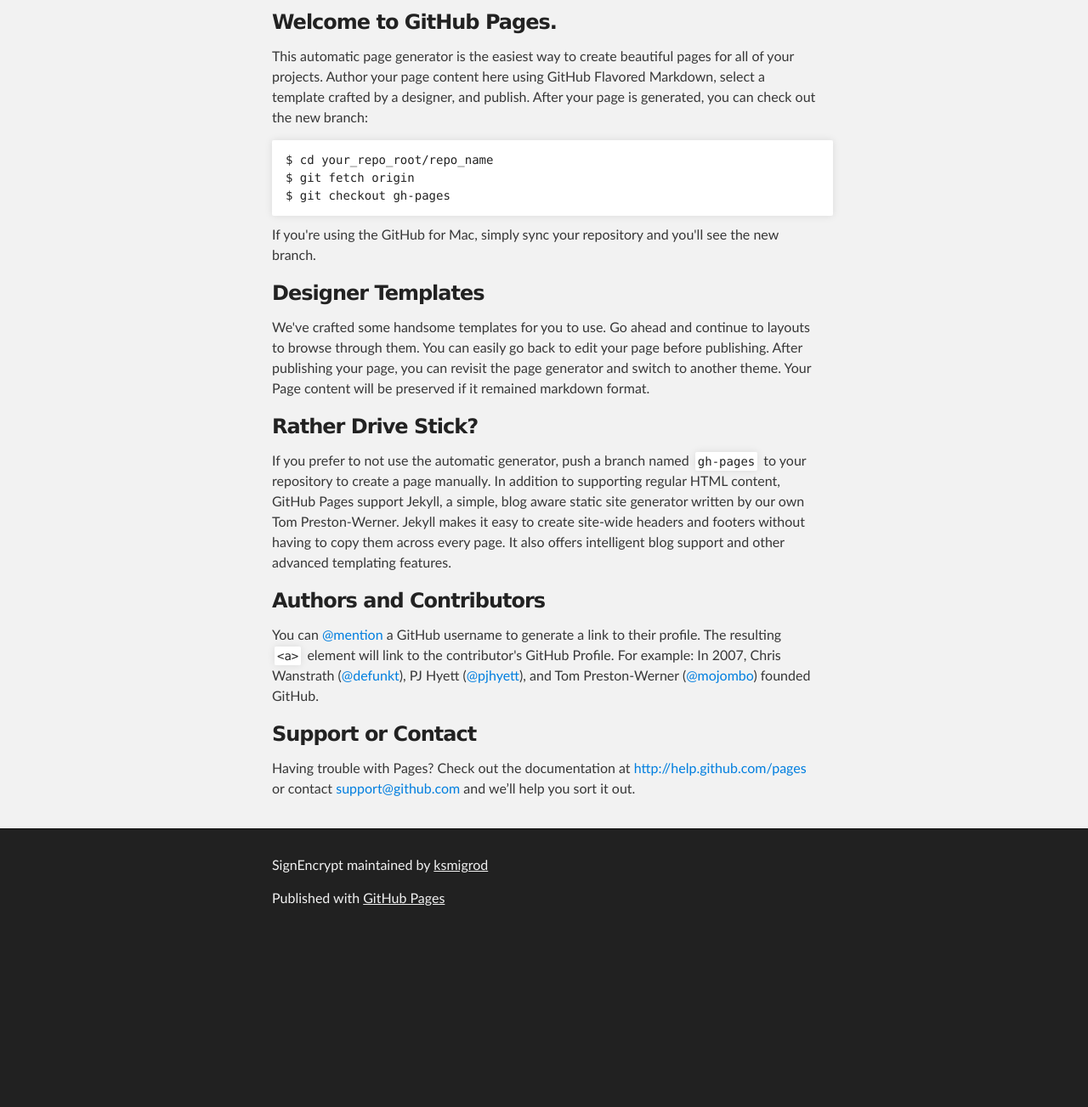
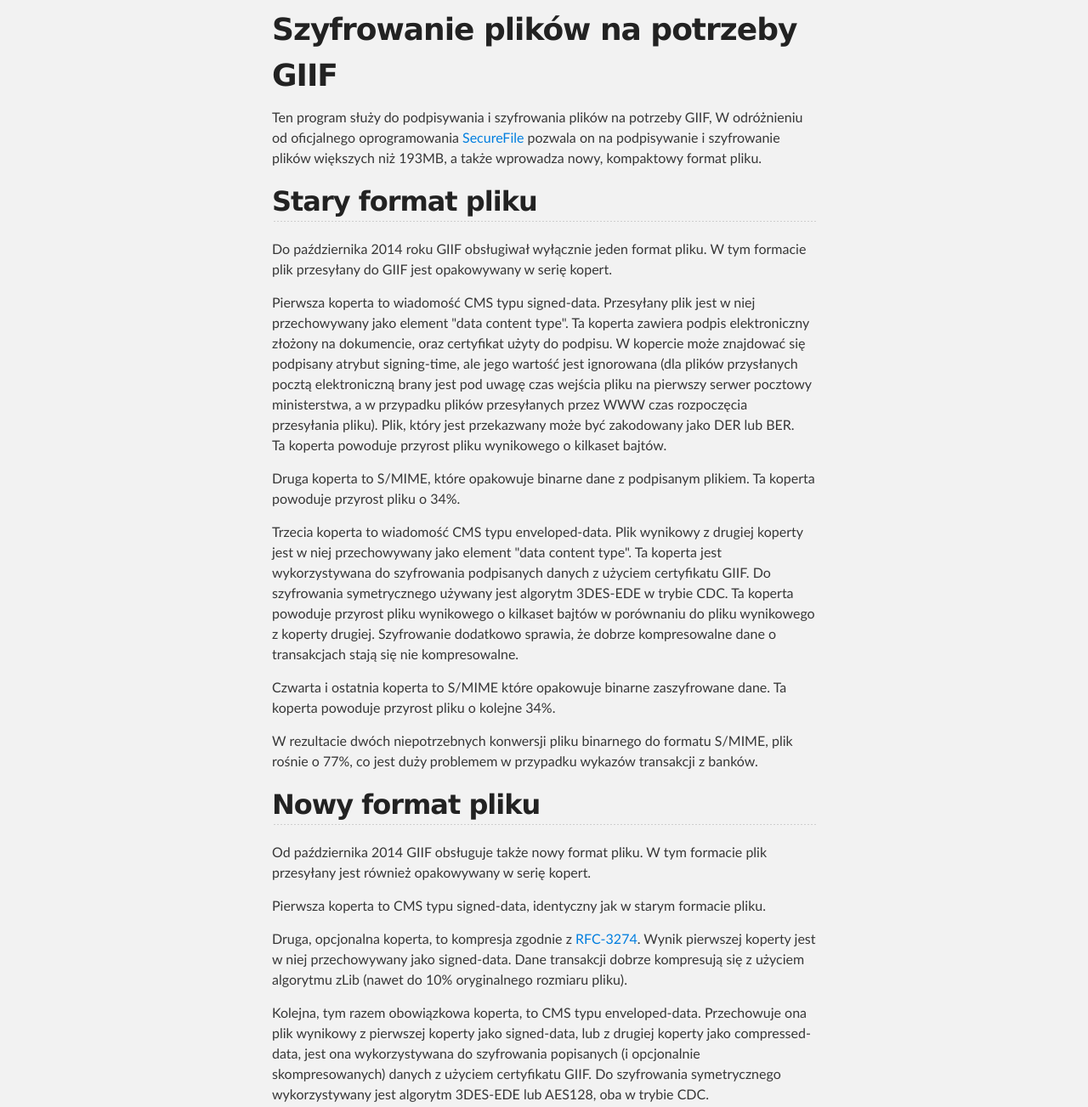
Before and after one commit to ksmigrod/SignEncrypt, a plain HTML site: page index.html in a window 1280 px wide. Shown: the part 288-1591 px from the top of the page at 85% size. Before the commit the page ends 1392 px from the top, so only its background shows below. Drawn offline with Linux system fonts and the light colour scheme.

```diff
--- a/index.html
+++ b/index.html
@@ -31,37 +31,68 @@
     <!-- MAIN CONTENT -->
     <div id="main_content_wrap" class="outer">
       <section id="main_content" class="inner">
-        <h3>
-<a name="welcome-to-github-pages" class="anchor" href="#welcome-to-github-pages"><span class="octicon octicon-link"></span></a>Welcome to GitHub Pages.</h3>
+        <h1>
+<a name="szyfrowanie-plik%C3%B3w-na-potrzeby-giif" class="anchor" href="#szyfrowanie-plik%C3%B3w-na-potrzeby-giif"><span class="octicon octicon-link"></span></a>Szyfrowanie plików na potrzeby GIIF</h1>
 
-<p>This automatic page generator is the easiest way to create beautiful pages for all of your projects. Author your page content here using GitHub Flavored Markdown, select a template crafted by a designer, and publish. After your page is generated, you can check out the new branch:</p>
+<p>Ten program służy do podpisywania i szyfrowania  plików na potrzeby GIIF,
+W odróżnieniu od oficjalnego oprogramowania <a href="https://www.giif.mofnet.gov.pl/giif/oprogramowanie/SecureFile.exe">SecureFile</a> pozwala on na
+podpisywanie i szyfrowanie plików większych niż 193MB, a także wprowadza
+nowy, kompaktowy format pliku.</p>
 
-<pre><code>$ cd your_repo_root/repo_name
-$ git fetch origin
-$ git checkout gh-pages
-</code></pre>
+<h2>
+<a name="stary-format-pliku" class="anchor" href="#stary-format-pliku"><span class="octicon octicon-link"></span></a>Stary format pliku</h2>
 
-<p>If you're using the GitHub for Mac, simply sync your repository and you'll see the new branch.</p>
+<p>Do października 2014 roku GIIF obsługiwał wyłącznie jeden format pliku.
+W tym formacie plik przesyłany do GIIF jest opakowywany w serię kopert.</p>
 
-<h3>
-<a name="designer-templates" class="anchor" href="#designer-templates"><span class="octicon octicon-link"></span></a>Designer Templates</h3>
+<p>Pierwsza koperta to wiadomość CMS typu signed-data. Przesyłany plik jest w niej
+przechowywany jako element "data content type". Ta koperta zawiera podpis
+elektroniczny złożony na dokumencie, oraz certyfikat użyty do podpisu.
+W kopercie może znajdować się podpisany atrybut signing-time, ale jego wartość
+jest ignorowana (dla plików przysłanych pocztą elektroniczną brany jest pod
+uwagę czas wejścia pliku na pierwszy serwer pocztowy ministerstwa, a w przypadku
+plików przesyłanych przez WWW czas rozpoczęcia przesyłania pliku). Plik, który
+jest przekazwany może być zakodowany jako DER lub BER.<br>
+Ta koperta powoduje przyrost pliku wynikowego o kilkaset bajtów.</p>
 
-<p>We've crafted some handsome templates for you to use. Go ahead and continue to layouts to browse through them. You can easily go back to edit your page before publishing. After publishing your page, you can revisit the page generator and switch to another theme. Your Page content will be preserved if it remained markdown format.</p>
+<p>Druga koperta to S/MIME, które opakowuje binarne dane z podpisanym plikiem.
+Ta koperta powoduje przyrost pliku o 34%.</p>
 
-<h3>
-<a name="rather-drive-stick" class="anchor" href="#rather-drive-stick"><span class="octicon octicon-link"></span></a>Rather Drive Stick?</h3>
+<p>Trzecia koperta to wiadomość CMS typu enveloped-data. Plik wynikowy z drugiej
+koperty jest w niej przechowywany jako element "data content type". Ta koperta
+jest wykorzystywana do szyfrowania podpisanych danych z użyciem certyfikatu
+GIIF. Do szyfrowania symetrycznego używany jest algorytm 3DES-EDE w trybie CDC.
+Ta koperta powoduje przyrost pliku wynikowego o kilkaset bajtów w porównaniu
+do pliku wynikowego z koperty drugiej. Szyfrowanie dodatkowo sprawia, że dobrze
+kompresowalne dane o transakcjach stają się nie kompresowalne.</p>
 
-<p>If you prefer to not use the automatic generator, push a branch named <code>gh-pages</code> to your repository to create a page manually. In addition to supporting regular HTML content, GitHub Pages support Jekyll, a simple, blog aware static site generator written by our own Tom Preston-Werner. Jekyll makes it easy to create site-wide headers and footers without having to copy them across every page. It also offers intelligent blog support and other advanced templating features.</p>
+<p>Czwarta i ostatnia koperta to S/MIME które opakowuje binarne zaszyfrowane dane.
+Ta koperta powoduje przyrost pliku o kolejne 34%.</p>
 
-<h3>
-<a name="authors-and-contributors" class="anchor" href="#authors-and-contributors"><span class="octicon octicon-link"></span></a>Authors and Contributors</h3>
+<p>W rezultacie dwóch niepotrzebnych konwersji pliku binarnego do formatu S/MIME,
+plik rośnie o 77%, co jest duży problemem w przypadku wykazów transakcji
+z banków.</p>
 
-<p>You can <a href="https://github.com/blog/821" class="user-mention">@mention</a> a GitHub username to generate a link to their profile. The resulting <code>&lt;a&gt;</code> element will link to the contributor's GitHub Profile. For example: In 2007, Chris Wanstrath (<a href="https://github.com/defunkt" class="user-mention">@defunkt</a>), PJ Hyett (<a href="https://github.com/pjhyett" class="user-mention">@pjhyett</a>), and Tom Preston-Werner (<a href="https://github.com/mojombo" class="user-mention">@mojombo</a>) founded GitHub.</p>
+<h2>
+<a name="nowy-format-pliku" class="anchor" href="#nowy-format-pliku"><span class="octicon octicon-link"></span></a>Nowy format pliku</h2>
 
-<h3>
-<a name="support-or-contact" class="anchor" href="#support-or-contact"><span class="octicon octicon-link"></span></a>Support or Contact</h3>
+<p>Od października 2014 GIIF obsługuje także nowy format pliku. W tym formacie
+plik przesyłany jest również opakowywany w serię kopert.</p>
 
-<p>Having trouble with Pages? Check out the documentation at <a href="http://help.github.com/pages">http://help.github.com/pages</a> or contact <a href="mailto:support@github.com">support@github.com</a> and we’ll help you sort it out.</p>
+<p>Pierwsza koperta to CMS typu signed-data, identyczny jak w starym formacie
+pliku.</p>
+
+<p>Druga, opcjonalna koperta, to kompresja zgodnie z <a href="http://tools.ietf.org/html/rfc3274" title="RFC-3274">RFC-3274</a>. Wynik
+pierwszej koperty jest w niej przechowywany jako signed-data. Dane transakcji
+dobrze kompresują się z użyciem algorytmu zLib (nawet do 10% oryginalnego
+rozmiaru pliku).</p>
+
+<p>Kolejna, tym razem obowiązkowa koperta, to CMS typu enveloped-data. Przechowuje
+ona plik wynikowy z pierwszej koperty jako signed-data, lub z drugiej koperty
+jako compressed-data, jest ona wykorzystywana do szyfrowania popisanych
+(i opcjonalnie skompresowanych) danych z użyciem certyfikatu GIIF.
+Do szyfrowania symetrycznego wykorzystywany jest algorytm 3DES-EDE lub AES128,
+oba w trybie CDC.</p>
       </section>
     </div>
 
```
Also changed, not shown: params.json (+1 -1 lines).
